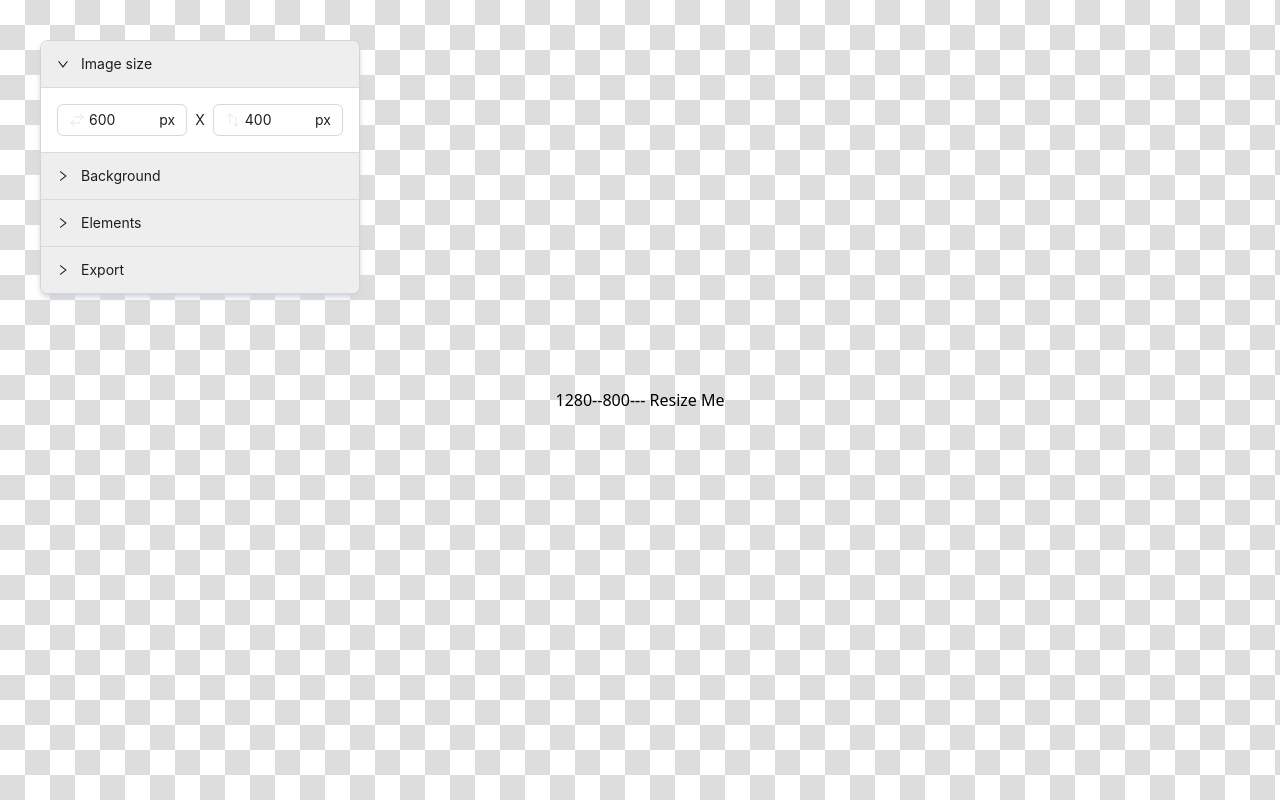
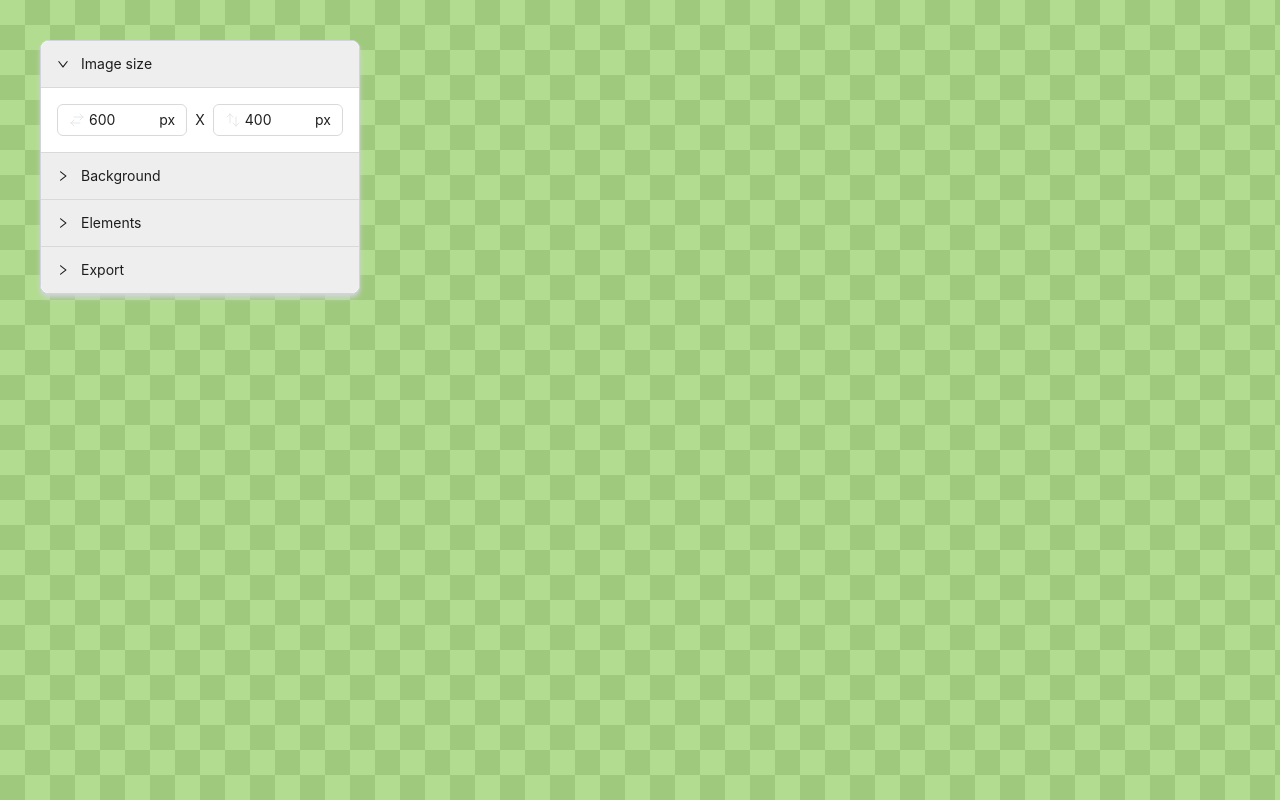
Before and after one commit to tividan2014/backgound, a React (Create React App) app: page / in a window 1280 px wide. Built offline with nearby package versions, Linux system fonts and the light colour scheme.

Commit message:
create NestedDivs component which render multiple divs with own background

```diff
--- a/src/common/icons/index.tsx
+++ b/src/common/icons/index.tsx
@@ -1,4 +1,6 @@
 import { ReactComponent as Add } from './svg/add.svg'
+import { ReactComponent as Eye } from './svg/eye.svg'
+import { ReactComponent as EyeSlash } from './svg/eyeSlash.svg'
 import { ReactComponent as Horizontal } from './svg/horizontal.svg'
 import { ReactComponent as Photo } from './svg/photo.svg'
 import { ReactComponent as Upload } from './svg/upload.svg'
@@ -8,6 +10,8 @@ import { ReactComponent as XMark } from './svg/xMark.svg'
 import Icon, { IconPropsBase } from './Icon'
 
 export const AddIcon = (props: IconPropsBase) => <Icon svg={Add} {...props} />
+export const EyeIcon = (props: IconPropsBase) => <Icon svg={Eye} {...props} />
+export const EyeSlashIcon = (props: IconPropsBase) => <Icon svg={EyeSlash} {...props} />
 export const HorizontalIcon = (props: IconPropsBase) => <Icon svg={Horizontal} {...props} />
 export const PhotoIcon = (props: IconPropsBase) => <Icon svg={Photo} {...props} />
 export const UploadIcon = (props: IconPropsBase) => <Icon svg={Upload} {...props} />
--- a/src/features/image/Image.tsx
+++ b/src/features/image/Image.tsx
@@ -1,5 +1,45 @@
 import React, { useState, useRef, useEffect } from 'react'
 import { useDispatch, useSelector } from '../../redux/hooks'
+import { NestedDivs } from './components/NestedDivs'
+
+const backs = [
+  {
+    isVisible: false,
+    color: { r: 0, g: 0, b: 255, a: 0.1 },
+  },
+  {
+    isVisible: true,
+    color: { r: 255, g: 0, b: 0, a: 0.2 },
+  },
+  {
+    isVisible: true,
+    color: { r: 0, g: 255, b: 0, a: 0.3 },
+  },
+  {
+    isVisible: false,
+    turn: 45,
+    colors: [
+      { r: 255, g: 0, b: 0, a: 0.6 },
+      { r: 0, g: 0, b: 255, a: 0.7 },
+    ],
+  },
+  {
+    isVisible: false,
+    turn: 217,
+    colors: [
+      { r: 255, g: 0, b: 0, a: 0.7 },
+      { r: 255, g: 255, b: 255, a: 0 },
+    ],
+  },
+  {
+    isVisible: false,
+    turn: 336,
+    colors: [
+      { r: 0, g: 0, b: 255, a: 0.7 },
+      { r: 255, g: 255, b: 255, a: 0 },
+    ],
+  },
+]
 
 const Image: React.FC = () => {
   const dispatch = useDispatch()
@@ -60,7 +100,11 @@ const Image: React.FC = () => {
         backgroundSize: '50px 50px',
       }}
     >
-      {ww}--{hh}--- Resize Me
+      {/* {ww}--{hh}--- Resize Me */}
+      <NestedDivs backgrounds={backs} />
+
+      {/* <div className="w-full h-full bg-blue-600 bg-opacity-50"></div>
+      <div className="w-full h-full bg-red-600 bg-opacity-50"></div> */}
     </div>
   )
 }
--- /dev/null
+++ b/src/features/image/components/NestedDivs.tsx
@@ -0,0 +1,82 @@
+import { CSSProperties } from 'react'
+
+type Color = {
+  r: number
+  b: number
+  g: number
+  a: number
+}
+
+interface BackgroundBase {
+  isVisible: boolean
+}
+
+interface SolidBackground extends BackgroundBase {
+  color: Color
+}
+
+interface LinearBackground extends BackgroundBase {
+  turn: number
+  colors: Color[]
+}
+
+export type Background = SolidBackground | LinearBackground
+
+const isSolidBackground = (background: unknown): background is SolidBackground => {
+  return typeof (background as SolidBackground).color !== 'undefined'
+}
+
+const isLinearBackground = (background: unknown): background is LinearBackground => {
+  return typeof (background as LinearBackground).turn !== 'undefined'
+}
+
+const generateNestedDivs = (backgrounds: Background[], count: number): JSX.Element => {
+  if (count === 0) {
+    return <></>
+  }
+
+  if (backgrounds[count - 1].isVisible === false) {
+    return <>{generateNestedDivs(backgrounds, count - 1)}</>
+  }
+
+  if (isSolidBackground(backgrounds[count - 1])) {
+    const color = (backgrounds[count - 1] as SolidBackground).color
+
+    const style: CSSProperties = {
+      backgroundColor: `rgba(${color.r}, ${color.g}, ${color.b}, ${color.a})`,
+    }
+
+    return (
+      <div className="w-full h-full bg-opacity-20" style={style}>
+        {generateNestedDivs(backgrounds, count - 1)}
+      </div>
+    )
+  }
+
+  if (isLinearBackground(backgrounds[count - 1])) {
+    const b = backgrounds[count - 1] as LinearBackground
+    const turn = b.turn
+    const tt = b.colors.map((bb) => `rgba(${bb.r},${bb.g},${bb.b},${bb.a})`).join(',')
+
+    const style: CSSProperties = {
+      background: `linear-gradient(${turn}deg, ${tt} )`,
+    }
+
+    return (
+      <div className="w-full h-full bg-opacity-20" style={style}>
+        {generateNestedDivs(backgrounds, count - 1)}
+      </div>
+    )
+  }
+
+  return <>{generateNestedDivs(backgrounds, count - 1)}</>
+}
+
+export interface Props {
+  backgrounds: Background[]
+}
+
+export function NestedDivs({ backgrounds }: Props) {
+  const reversedBackgrounds = [...backgrounds].reverse()
+  return <>{generateNestedDivs(reversedBackgrounds, backgrounds.length)}</>
+}
--- a/src/redux/reducers.ts
+++ b/src/redux/rootReducer.ts
@@ -1,9 +1,9 @@
 import imageReducer from '../features/image/store/imageSlice'
 
-const reducers = {
+const rootReducer = {
   reducer: {
     image: imageReducer,
   },
 }
 
-export default reducers
+export default rootReducer
--- a/src/redux/store.ts
+++ b/src/redux/store.ts
@@ -1,9 +1,9 @@
 import { configureStore } from '@reduxjs/toolkit'
-import reducers from './reducers'
+import rootReducer from './rootReducer'
 
 export const generateStore = () =>
   configureStore({
-    ...reducers,
+    ...rootReducer,
     middleware: (getDefaultMiddleware) =>
       getDefaultMiddleware({
         serializableCheck: true,
```
Also changed, not shown: src/common/icons/svg/eye.svg (added), src/common/icons/svg/eyeSlash.svg (added).
